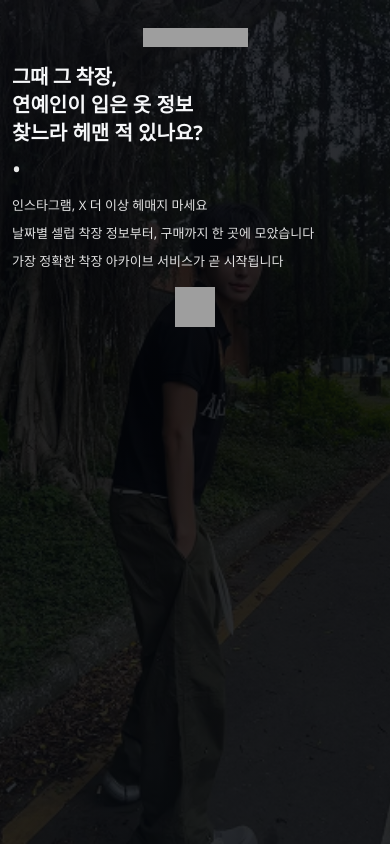
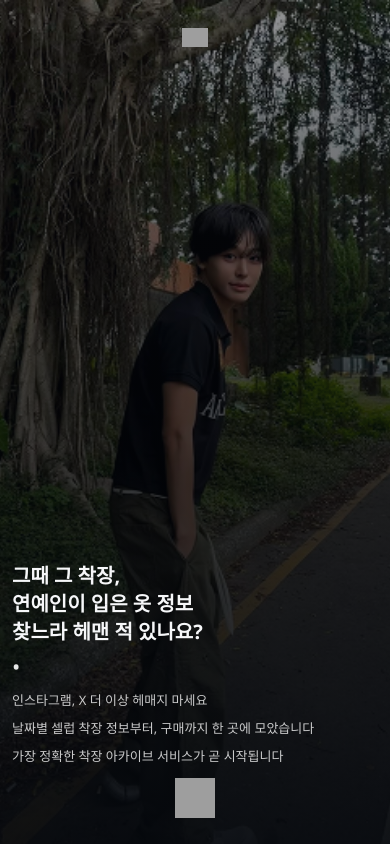
Before and after one commit to UNIS7-catchstyle/catchstyle-mvp, a React (Create React App) app: page / in a window 390 px wide. Built offline with nearby package versions, Linux system fonts and the light colour scheme; no server answers; grey boxes are pictures that could not be loaded.

Commit message:
모바일 화면 레이아웃 수정

```diff
--- a/package.json
+++ b/package.json
@@ -14,7 +14,7 @@
   },
   "scripts": {
     "start": "react-scripts start",
-    "build": "react-scripts build",
+    "build": "node --no-deprecation node_modules/react-scripts/scripts/build.js",
     "predeploy": "npm run build",
     "deploy": "gh-pages -d build",
     "test": "react-scripts test",
--- a/src/App.css
+++ b/src/App.css
@@ -31,12 +31,43 @@ body {
   flex-direction: column;
   align-items: center;
   gap: 64px;
+  position: relative;
+  isolation: isolate;
+}
+
+.app-root > * {
+  position: relative;
+  z-index: 1;
+}
+
+.mobile-background-layer {
+  display: none;
 }
 
 @media (max-width: 720px) {
   .app-root {
+    background: linear-gradient(180deg, #090b11 0%, #020408 45%, #05080d 100%);
+  }
+
+  .mobile-background-layer {
+    display: block;
+    position: fixed;
+    top: 0;
+    left: 0;
+    right: 0;
+    height: 100dvh;
+    z-index: 0;
+    pointer-events: none;
     background-size: cover;
-    background-position: center;
+    background-position: center top;
+    background-repeat: no-repeat;
+  }
+
+  .mobile-background-layer::after {
+    content: '';
+    position: absolute;
+    inset: 0;
+    background: linear-gradient(180deg, rgba(9, 11, 17, 0.44) 0%, rgba(2, 4, 8, 0.78) 56%, rgba(5, 8, 13, 0.95) 100%);
   }
 }
 
@@ -294,19 +325,29 @@ body {
 
   .hero-section {
     width: 100%;
-    gap: 16px;
+    gap: 12px;
     text-align: left;
     align-items: flex-start;
+    justify-content: flex-end;
+    padding-top: 56px;
+    padding-bottom: 48px;
   }
 
   .query-section {
     width: 100%;
-    gap: 16px;
+    gap: 14px;
     text-align: center;
     align-items: center;
+    background: #05080d;
   }
 
-  .hero-section .brand,
+  .hero-section .brand {
+    width: auto;
+    text-align: center;
+    align-self: center;
+    margin-bottom: auto;
+  }
+
   .hero-section .headline,
   .hero-section .hero-copy,
   .hero-section .hero-down-indicator {
@@ -314,38 +355,61 @@ body {
     width: 100%;
   }
 
+  .hero-section .hero-down-indicator {
+    text-align: center;
+    align-self: center;
+  }
+
   .headline {
-    font-size: 24px;
-    line-height: 32px;
+    font-size: 31px;
+    line-height: 42px;
+    letter-spacing: 0;
   }
 
   .hero-copy {
     font-size: 14px;
-    line-height: 22px;
+    line-height: 21px;
+    color: rgba(255, 255, 255, 0.78);
   }
 
   .hero-bullet {
-    font-size: 24px;
-    margin-top: -4px;
+    font-size: 22px;
+    margin-top: 0;
+    margin-bottom: 2px;
   }
 
   .query-section h2 {
-    font-size: 22px;
+    font-size: 32px;
+    line-height: 42px;
+    letter-spacing: -0.03em;
   }
 
   .search-form {
-    flex-direction: column;
-    align-items: stretch;
-    gap: 10px;
+    flex-direction: row;
+    align-items: center;
+    gap: 8px;
+    margin-top: 10px;
+  }
+
+  .search-input {
+    height: 40px;
+    padding: 8px 14px;
+    font-size: 14px;
   }
 
   .search-button {
-    width: 100%;
-    padding: 12px;
+    width: auto;
+    min-width: 74px;
+    height: 40px;
+    padding: 0 18px;
   }
 
   .popular-card {
-    padding: 14px;
+    width: 100%;
+    border-radius: 14px;
+    padding: 16px;
+    background: rgba(6, 10, 16, 0.88);
+    border-color: rgba(255, 255, 255, 0.14);
   }
 
   .popular-list li {
--- a/src/App.js
+++ b/src/App.js
@@ -268,14 +268,14 @@ function App() {
     <div
       className="app-root"
       ref={appRootRef}
-      style={
-        isMobileView && backgroundImage
-          ? {
-              backgroundImage: `linear-gradient(180deg, rgba(9, 11, 17, 0.85) 0%, rgba(2, 4, 8, 0.85) 45%, rgba(5, 8, 13, 0.85) 100%), url(${backgroundImage})`,
-            }
-          : undefined
-      }
     >
+      {isMobileView && backgroundImage && (
+        <div
+          className="mobile-background-layer"
+          style={{ backgroundImage: `url(${backgroundImage})` }}
+          aria-hidden="true"
+        />
+      )}
       <main
         className="hero-section snap-section"
         data-node-id="228:256"
```
